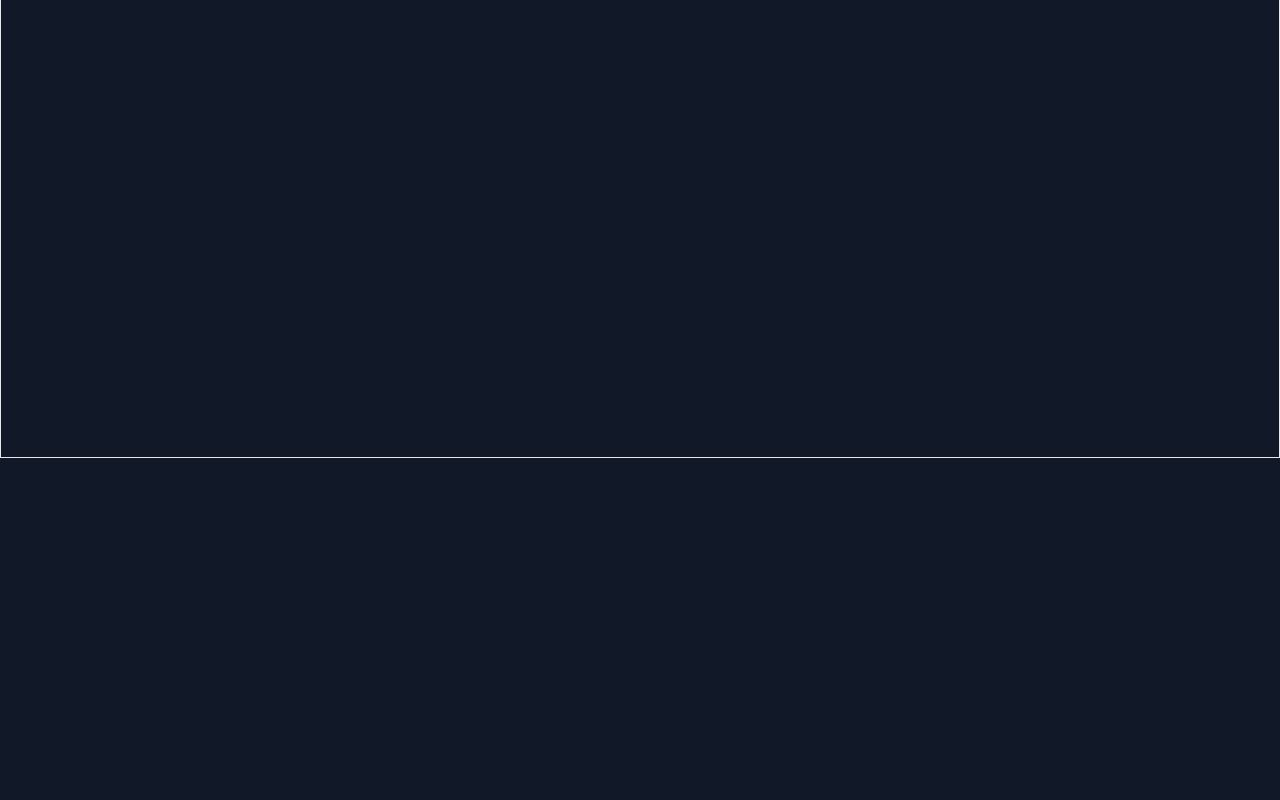
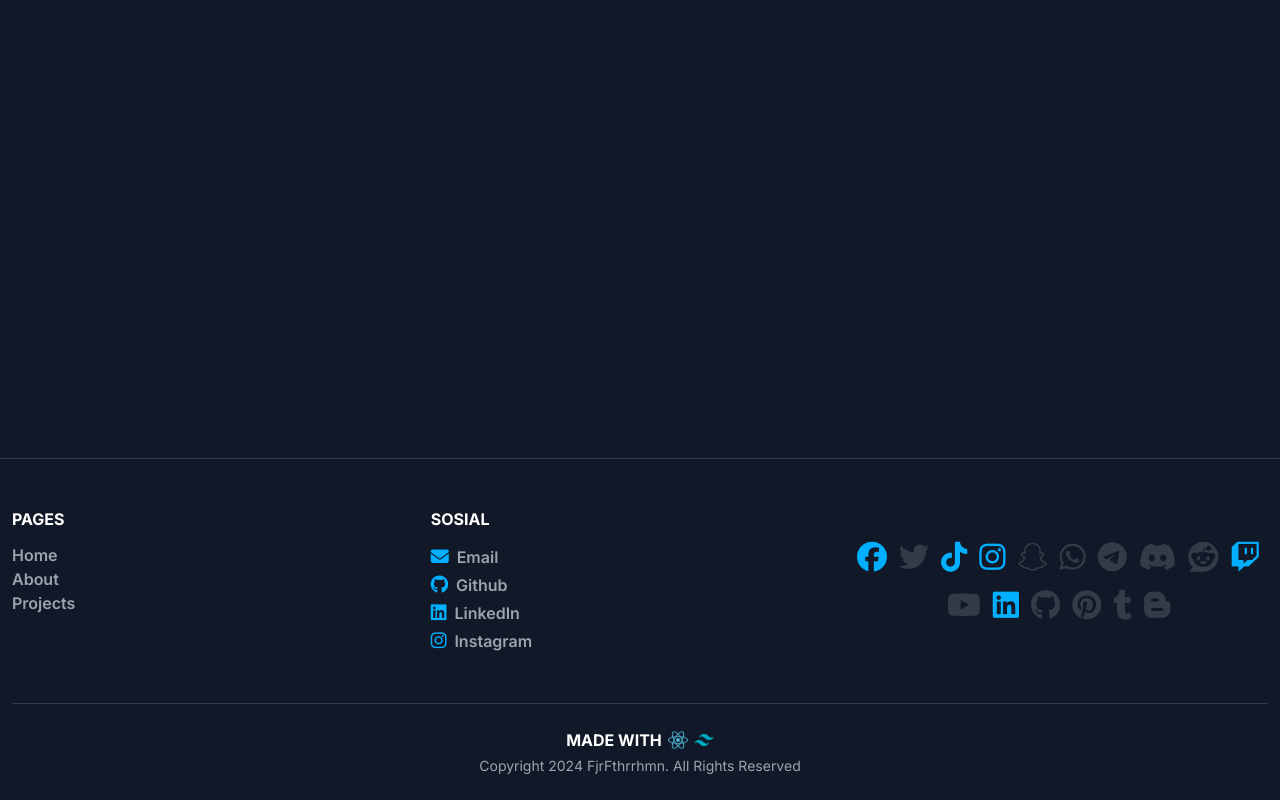
Before and after one commit to fjrfathurrahman/MyPortfolio-v1, a React (Vite) app: page / in a window 1280 px wide. Shown: the part 326-1126 px from the top of the page. Before the commit the page ends 800 px from the top, so only its background shows below. Built offline with nearby package versions, Linux system fonts and the light colour scheme; a web font is replaced by a local one.

Commit message:
Adding a Footer Element

```diff
--- /dev/null
+++ b/src/components/global/Footer.tsx
@@ -0,0 +1,80 @@
+import { Link } from "react-router-dom";
+import { dataFooter, dataNavigation } from "../../data/global";
+import Section from "../utilty/Section";
+import React from "react";
+
+export default function Footer() {
+
+    React.useEffect(() => {
+        // Fungsi untuk mengubah warna ikon secara acak antara putih dan biru
+        const ChangeColors = () => {
+            const iconElements = document.querySelectorAll('.icon');
+            iconElements.forEach(icon => {
+                const newColorClass = Math.random() > 0.3 ? 'text-white/15' : 'text-primary';
+                icon.classList.remove('text-white/15', 'text-primary');
+                icon.classList.add(newColorClass);
+            });
+        };
+
+        // Mengatur interval untuk memanggil fungsi changeColors setiap 1 detik (2000 ms)
+        const interval = setInterval(ChangeColors, 2000);
+
+        // Membersihkan interval saat komponen tidak lagi digunakan
+        return () => clearInterval(interval);
+    });
+
+    return (
+        <Section minHeight="max-content" className="border-t border-white/15 ">
+            <div className="w-full h-full flex flex-row items-start justify-center py-12">
+                <Component tittle="PAGES" array={dataNavigation.Menu} />
+                <Component tittle="SOSIAL" array={dataFooter.Sosial} />
+                <DesignSosialMedia className="w-1/2 hidden sm:flex" array={dataFooter.DesignSosialMedia} />
+            </div>
+            <DesignSosialMedia className="w-full mb-3 flex sm:hidden" array={dataFooter.DesignSosialMedia} />
+            <Copyright />
+        </Section>
+    )
+}
+
+const Component = ({ tittle, className = "w-1/2", array = [] }: TypePropsComponent) => {
+    return (
+        <div className={`${className}`}>
+            <h1 className="text-main font-bold mb-3 sm:text-base">{tittle}</h1>
+            {array.map((item: any, index) => (
+                <div key={index} className="flex flex-row items-center gap-2">
+                    {item.icon && <i className={`${item.icon} text-primary text-base sm:text-lg`}></i>}
+                    <Link to={item.path} className="text-paragraph hover:text-white duration500 text-sm font-semibold sm:text-base">{item.tittle}</Link>
+                </div>
+            ))}
+        </div>
+    )
+}
+
+const DesignSosialMedia = ({ className, array }: { className: string, array: [] }) => {
+    return (
+        <div className={`${className} h-full my-auto justify-center items-center flex-row flex-wrap gap-3`}>
+            {array?.map((item? : any, index? : number) => (
+                <i key={index} className={`fa-brands fa-${item.icon} icon text-base sm:text-xl md:text-2xl lg:text-3xl duration500 cursor-pointer`}></i>
+            ))}
+        </div>
+    )
+}
+
+type TypePropsComponent = {
+    className?: string,
+    tittle?: string,
+    array?: []
+}
+
+const Copyright = () => {
+    return (
+        <div className="w-full py-6 border-t border-white/15 text-center text-xs">
+            <div className="w-full pb-1 flex flex-row items-center justify-center gap-1.5">
+                <span className="font-bold sm:text-base">MADE WITH</span>
+                <img src={dataFooter.Made[0]} className="w-4 h-4 sm:w-5 sm:h-5" />
+                <img src={dataFooter.Made[1]} className="w-4 h-4 sm:w-5 sm:h-5" />
+            </div>
+            <p className="text-paragraph sm:text-sm">Copyright 2024 FjrFthrrhmn. <br className="block sm:hidden" /> All Rights Reserved</p>
+        </div>
+    )
+}
--- a/src/components/global/Navigation.tsx
+++ b/src/components/global/Navigation.tsx
@@ -3,15 +3,7 @@ import ToggleNavigationMobile from "./NavigationMobile"
 import React from "react"
 import { MenuContext } from "../../hooks/MenuContext";
 import useWindowSize from "../../hooks/useWindowSize";
-
-const dataNavigation = {
-    Logo: 'FjrFthrrhmn.',
-    Menu: [
-        { path: '/', tittle: 'Home' },
-        { path: '/about', tittle: 'About' },
-        { path: '/projects', tittle: 'Projects' },
-    ]
-}
+import { dataNavigation } from "../../data/global";
 
 export default function Navigation() {
     const { isOpenMenu, setIsOpenMenu } = React.useContext(MenuContext)
--- a/src/components/utilty/Pages.tsx
+++ b/src/components/utilty/Pages.tsx
@@ -1,5 +1,6 @@
 import React from "react";
 import Navigation from "../global/Navigation";
+import Footer from "../global/Footer";
 
 
 export default function Page({ children }: { children: React.ReactNode }) {
@@ -9,6 +10,7 @@ export default function Page({ children }: { children: React.ReactNode }) {
             <div className="flex flex-col items-center justify-center">
                 <Navigation />
                 {children}
+                <Footer/>
             </div>
         </main>
     )
--- a/src/components/utilty/Section.tsx
+++ b/src/components/utilty/Section.tsx
@@ -1,7 +1,14 @@
-export default function Section({ children, maxWidth = '1280px', minHeight = '700px' }: { children: React.ReactNode, maxWidth?: string, minHeight?: string }) {
+export default function Section({ children, maxWidth = '1280px', minHeight = '700px', className }: TypeProps) {
     return (
-        <section className="w-full relative top-0 left-0 right-0 px-3 border" style={{ maxWidth: maxWidth, minHeight: minHeight }}>
+        <section className={`${className} w-full relative top-0 left-0 right-0 px-3`} style={{ maxWidth: maxWidth, minHeight: minHeight }}>
             {children}
         </section>
     )
 }
+
+type TypeProps = {
+    children: React.ReactNode,
+    maxWidth?: string,
+    minHeight?: string,
+    className?: string
+}
--- /dev/null
+++ b/src/data/global.tsx
@@ -0,0 +1,40 @@
+import imgIconReact from "../assets/global/imgIconReact.png";
+import imgIconTailwindcss from "../assets/global/imgIconTailwind.png";
+
+const dataNavigation: any = {
+    Logo: 'FjrFthrrhmn.',
+    Menu: [
+        { path: '/', tittle: 'Home' },
+        { path: '/about', tittle: 'About' },
+        { path: '/projects', tittle: 'Projects' },
+    ]
+}
+
+const dataFooter: any = {
+    Made: [imgIconReact, imgIconTailwindcss],
+    Sosial: [
+        { path: '', tittle: "Email", icon: "fa-solid fa-envelope" },
+        { path: '', tittle: "Github", icon: "fa-brands fa-github" },
+        { path: '', tittle: "LinkedIn", icon: "fa-brands fa-linkedin" },
+        { path: '', tittle: "Instagram", icon: "fa-brands fa-instagram" },
+    ],
+    DesignSosialMedia: [
+        { icon: 'facebook' },
+        { icon: 'twitter' },
+        { icon: 'tiktok' },
+        { icon: 'instagram' },
+        { icon: 'snapchat' },
+        { icon: 'whatsapp' },
+        { icon: 'telegram' },
+        { icon: 'discord' },
+        { icon: 'reddit' },
+        { icon: 'twitch' },
+        { icon: 'youtube' },
+        { icon: 'linkedin' },
+        { icon: 'github' },
+        { icon: 'pinterest' },
+        { icon: 'tumblr' },
+        { icon: 'blogger-b' },
+    ]
+}
+export { dataNavigation, dataFooter }
--- a/src/index.css
+++ b/src/index.css
@@ -34,6 +34,11 @@ main {
 section {
     transition: all;
     /* border: 2px solid blue */
+}
+
+div {
+    transition: all;
+    /* border: 2px solid lightskyblue */
 }
 
 /* Base Style */
```
Also changed, not shown: src/assets/global/imgIconReact.png (added), src/assets/global/imgIconTailwind.png (added).
